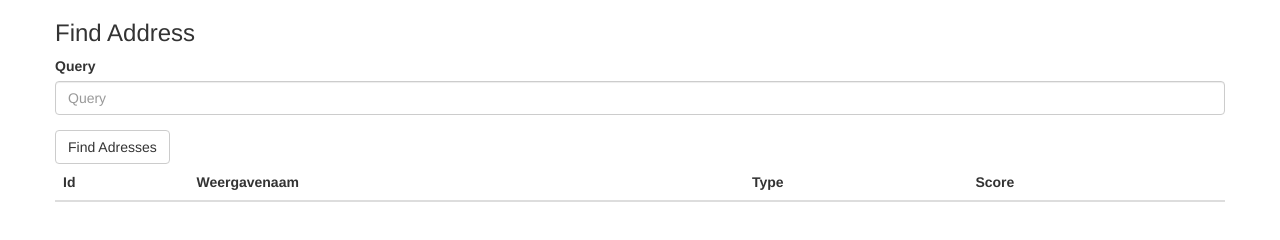
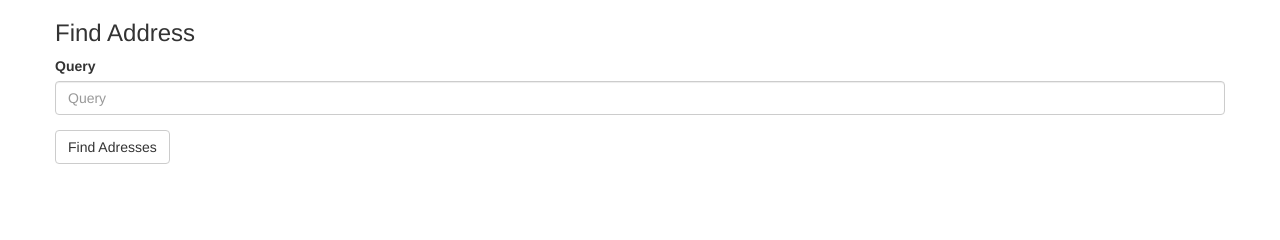
Before and after one commit to grantfayvor/development_assessment_tnb, a plain HTML site: page index.html in a window 1280 px wide. Drawn offline with nearby package versions, Linux system fonts and the light colour scheme.

Commit message:
hide table initially if no data is present

```diff
--- a/index.html
+++ b/index.html
@@ -26,7 +26,7 @@
         <button type="button" class="btn btn-default" onclick="findAdresses()">Find Adresses</button>
       </form>
     </div>
-    <div class="row">
+    <div class="row" id="table" hidden>
       <table class="table table-striped">
         <thead>
           <th>Id</th>
--- a/js/index.js
+++ b/js/index.js
@@ -22,6 +22,7 @@ async function findAdresses () {
         `;
     }, "");
 
+    document.getElementById("table").hidden = false;
     document.getElementById("addresses").innerHTML = template;
 
   } catch (error) {
```
